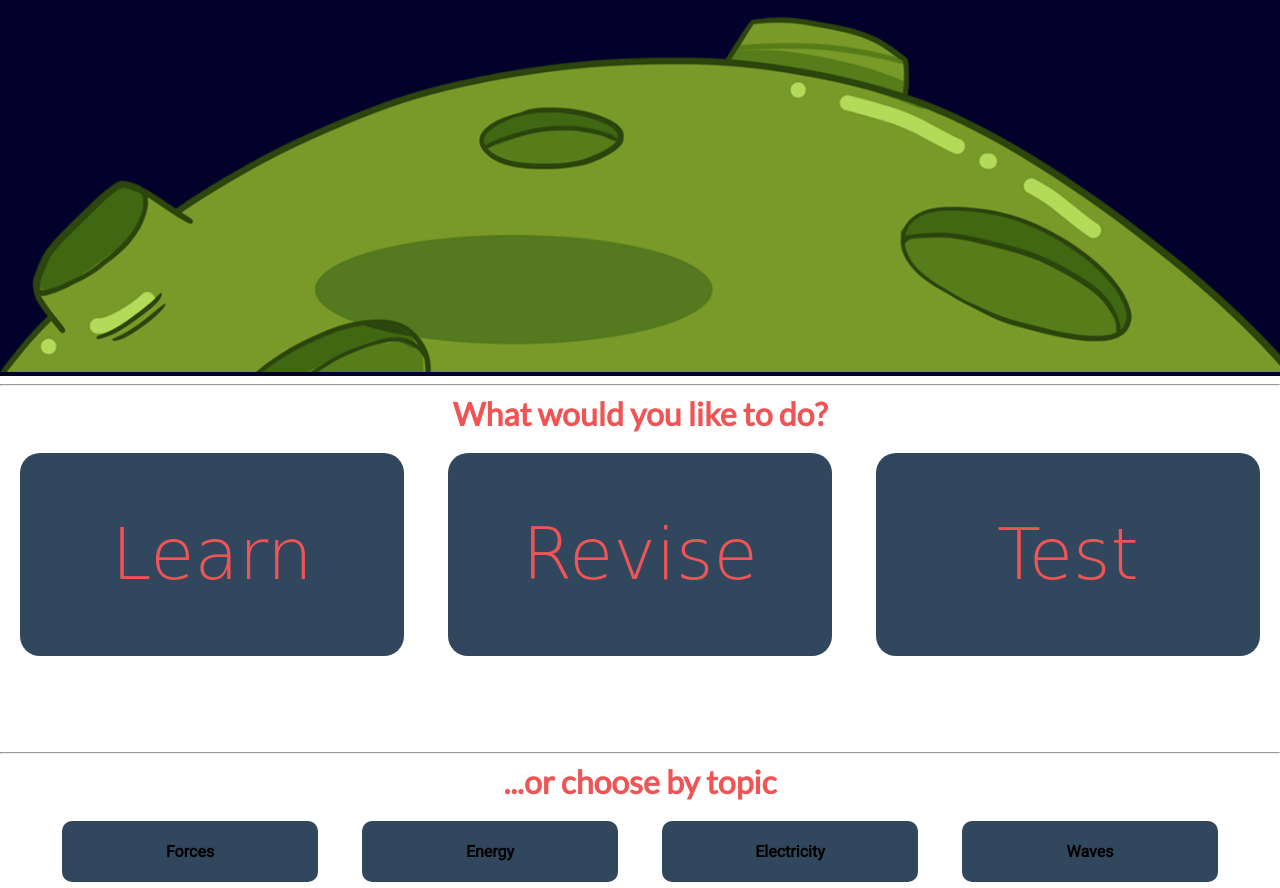
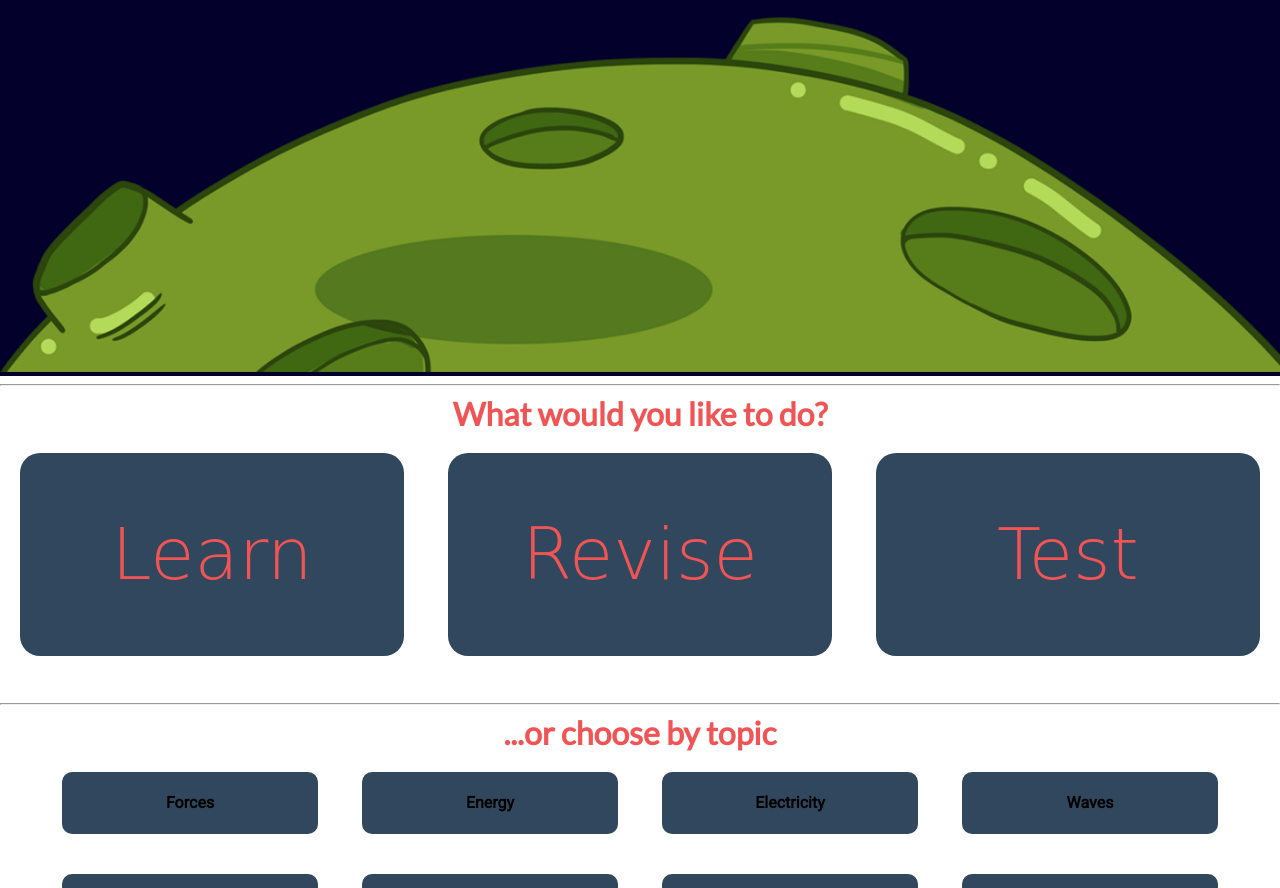
Before and after one commit to lewisbaines/revision, a plain HTML site: page index.html in a window 1280 px wide. Shown: the part 412-1300 px from the top of the page. Drawn offline with Linux system fonts and the light colour scheme; a web font is replaced by a local one.

Commit message:
Add files via upload

```diff
--- a/css/style.css
+++ b/css/style.css
@@ -36,9 +36,7 @@ h3 {
   text-align: center;
 }
 
-.options {
-  height: 350px;
-}
+
 
 .option-learn {
   display: inline-block;
```
Also changed, not shown: index.html (+1 -0 lines).
